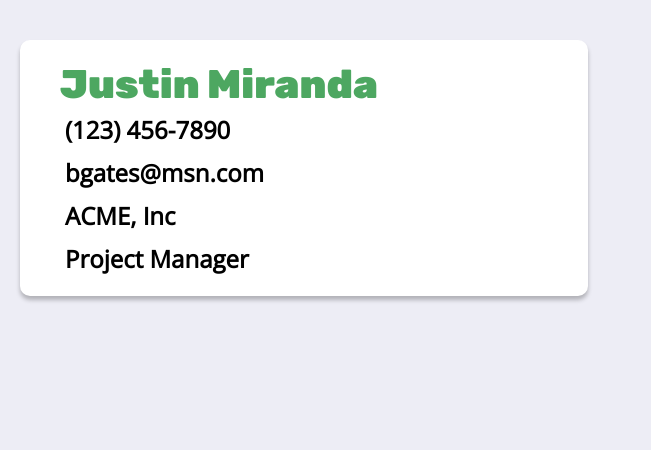
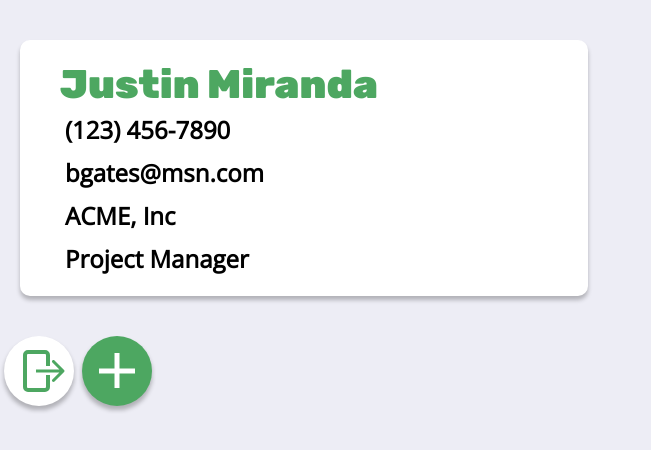
Before and after one commit to EElstrom/ContactManagerMERN, a React (Create React App) app in the folder frontend/: page /home in a window 1280 px wide. Shown: the top 450 px of the page, without its empty margins (0-651 px from the left). Built offline with nearby package versions, Linux system fonts and the light colour scheme; no server answers.

Commit message:
Add home page and buttons

```diff
--- a/frontend/package.json
+++ b/frontend/package.json
@@ -13,6 +13,8 @@
     "react-dom": "^16.12.0",
     "react-router-dom": "^5.1.2",
     "react-scripts": "3.3.0",
+    "react-shapes": "^0.1.0",
+    "react-svg": "^11.0.9",
     "typescript": "^3.7.5"
   },
   "scripts": {
--- a/frontend/src/components/Home.css
+++ b/frontend/src/components/Home.css
@@ -1,7 +1,7 @@
 #cardContainer {
 	display: flex;
 	flex-direction: row;
-	align-content: ;
+	align-content: flex-start;
 	flex-wrap: wrap;
 }
 
@@ -16,6 +16,17 @@
 	flex-direction: column;
 	align-content: flex-start;
 	padding: 21px 40px;
+}
+
+#rButtons {
+	padding: 20px;
+	display: flex;
+	flex-direction: column;
+	align-items: flex-end;
+}
+
+#buttonMargin {
+	margin: 10px;
 }
 
 .contactHeader {
--- a/frontend/src/components/Login.css
+++ b/frontend/src/components/Login.css
@@ -23,7 +23,9 @@ body {
 }
 
 #login {
-	font-family: 'Bree Serif', verdana, arial, helvetica, sans-serif;
+	font-family: 'Open Sans', verdana, arial, helvetica, sans-serif;
+	color: #757575;
+	font-weight: 800px;
 }
 
 #login input {
@@ -33,6 +35,7 @@ body {
 
 #loginButton {
 	background-color: #4DA761;
+	outline: none;
 	color: #FFFFFF;
 	width: 7em;
 	height: 3em;
@@ -41,6 +44,8 @@ body {
 }
 
 #login a {
+	font-family: 'Open Sans', verdana, arial, helvetica, sans-serif;
+	font-weight: 800px;
 	margin: 10px;
 	text-decoration: none;
 }
--- a/frontend/src/components/Login.js
+++ b/frontend/src/components/Login.js
@@ -18,7 +18,8 @@ function Login()
 		const username = loginName.value;
 		const password = loginPassword.value;
 
-		const response = await fetch('api/login', {
+		// TODO: change abs URL below
+		const response = await fetch('http://localhost:8000/api/login', {
 		  method: 'POST',
 		  headers: {'Content-Type': 'application/json'},
 		  body: JSON.stringify({username: username, password: password})
@@ -51,7 +52,7 @@ function Login()
 		<div>
 		<div id="container">
 			<link rel="stylesheet" href="https://fonts.googleapis.com/css?family=Rubik:900"></link>
-			<link rel="stylesheet" href="https://fonts.googleapis.com/css?family=Bree+Serif"></link>
+			<link rel="stylesheet" href="https://fonts.googleapis.com/css?family=Open+Sans:800"></link>
 			<div id="header">Contact Manager</div>
 			<div id="login">
 				<form onSubmit={doLogin}>
--- /dev/null
+++ b/frontend/src/components/RButtons.js
@@ -0,0 +1,30 @@
+import React from 'react';
+
+import {AddButton, LogoutButton} from './SVGs'
+import './Home.css';
+
+const RButtons = () =>
+{
+
+	const doAdd = async() =>
+    {
+        // switch to add contact screen
+        window.location.replace("/register");
+    };
+
+    const doLogout = async() =>
+    {
+        // actually logout!
+        window.location.replace("/login");
+    };
+
+    // return render(<Buttons />, document.getElementById("root"));
+    return (
+        <div>
+            <LogoutButton class="rButtons" onClick={doLogout}/>
+            <AddButton class="rButtons" onClick={doAdd}/>
+        </div>
+    );
+};
+
+export default RButtons;
--- a/frontend/src/components/Register.js
+++ b/frontend/src/components/Register.js
@@ -85,7 +85,7 @@ function Register()
 	return (
 		<div id="container">
 			<link rel="stylesheet" href="https://fonts.googleapis.com/css?family=Rubik:900"></link>
-			<link rel="stylesheet" href="https://fonts.googleapis.com/css?family=Bree+Serif"></link>
+			<link rel="stylesheet" href="https://fonts.googleapis.com/css?family=Open+Sans:800"></link>
 			<div id="header">Contact Manager</div>
 			<div id="login">
 				<form onSubmit={doRegister}>
@@ -95,7 +95,6 @@ function Register()
 					<input class={emailBox} type="text" id="email" placeholder="email address" ref={(c) => email = c}/><br />
 					<input class={passwordBox} type="password" id="password" placeholder="password" ref={(c) => password = c}/><br />
 					<input type="submit" id="loginButton" class="buttons" value="REGISTER" onClick={doRegister}/>
-
 				</form>
 				<p>
 					<Link to="/login">Log in</Link><br />
--- /dev/null
+++ b/frontend/src/components/SVGs.js
@@ -0,0 +1,46 @@
+import React from "react";
+
+const AddButton = ({}) => (
+  <svg class="rButtons" width="78" height="78" viewBox="0 0 78 78" fill="none" xmlns="http://www.w3.org/2000/svg">
+  <g filter="url(#filter0_d)">
+  <circle cx="39" cy="35" r="35" fill="#4DA761"/>
+  </g>
+  <path d="M39 17V52" stroke="white" stroke-width="5"/>
+  <path d="M21 35H57" stroke="white" stroke-width="5"/>
+  <defs>
+  <filter id="filter0_d" x="0" y="0" width="78" height="78" filterUnits="userSpaceOnUse" color-interpolation-filters="sRGB">
+  <feFlood flood-opacity="0" result="BackgroundImageFix"/>
+  <feColorMatrix in="SourceAlpha" type="matrix" values="0 0 0 0 0 0 0 0 0 0 0 0 0 0 0 0 0 0 127 0"/>
+  <feOffset dy="4"/>
+  <feGaussianBlur stdDeviation="2"/>
+  <feColorMatrix type="matrix" values="0 0 0 0 0 0 0 0 0 0 0 0 0 0 0 0 0 0 0.25 0"/>
+  <feBlend mode="normal" in2="BackgroundImageFix" result="effect1_dropShadow"/>
+  <feBlend mode="normal" in="SourceGraphic" in2="effect1_dropShadow" result="shape"/>
+  </filter>
+  </defs>
+  </svg>
+);
+
+const LogoutButton = ({}) => (
+  <svg class="rButtons" width="78" height="78" viewBox="0 0 78 78" fill="none" xmlns="http://www.w3.org/2000/svg">
+  <g filter="url(#filter0_d)">
+  <circle cx="39" cy="35" r="35" fill="white"/>
+  </g>
+  <rect x="25" y="16" width="23" height="38" rx="3" stroke="#4DA761" stroke-width="4"/>
+  <rect x="42" y="30" width="15" height="9" fill="white"/>
+  <path d="M64.0607 36.0607C64.6464 35.4749 64.6464 34.5251 64.0607 33.9393L54.5147 24.3934C53.9289 23.8076 52.9792 23.8076 52.3934 24.3934C51.8076 24.9792 51.8076 25.9289 52.3934 26.5147L60.8787 35L52.3934 43.4853C51.8076 44.0711 51.8076 45.0208 52.3934 45.6066C52.9792 46.1924 53.9289 46.1924 54.5147 45.6066L64.0607 36.0607ZM36 36.5L63 36.5L63 33.5L36 33.5L36 36.5Z" fill="#4DA761"/>
+  <defs>
+  <filter id="filter0_d" x="0" y="0" width="78" height="78" filterUnits="userSpaceOnUse" color-interpolation-filters="sRGB">
+  <feFlood flood-opacity="0" result="BackgroundImageFix"/>
+  <feColorMatrix in="SourceAlpha" type="matrix" values="0 0 0 0 0 0 0 0 0 0 0 0 0 0 0 0 0 0 127 0"/>
+  <feOffset dy="4"/>
+  <feGaussianBlur stdDeviation="2"/>
+  <feColorMatrix type="matrix" values="0 0 0 0 0 0 0 0 0 0 0 0 0 0 0 0 0 0 0.25 0"/>
+  <feBlend mode="normal" in2="BackgroundImageFix" result="effect1_dropShadow"/>
+  <feBlend mode="normal" in="SourceGraphic" in2="effect1_dropShadow" result="shape"/>
+  </filter>
+  </defs>
+  </svg>
+);
+
+export {AddButton, LogoutButton};
--- a/frontend/src/pages/HomePage.js
+++ b/frontend/src/pages/HomePage.js
@@ -1,6 +1,8 @@
 import React from 'react';
 
 import Contact from '../components/Contact';
+import RButtons from '../components/RButtons';
+import '../components/Home.css';
 
 const HomePage = () =>
 {
@@ -30,6 +32,7 @@ const HomePage = () =>
 	return (
 		<div>
 			<Contact firstname='Justin' lastname='Miranda' phoneNumber='(123) 456-7890' email='bgates@msn.com'/>
+			<RButtons class="rButtons"/>
 		</div>
 	);
 };
```
